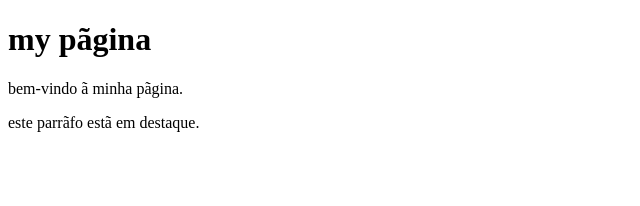
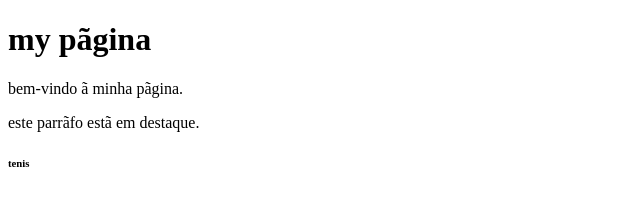
Before and after one commit to eduardopaez70/aula, a plain HTML site: page carlos.html in a window 1280 px wide. Shown: the full height of the page, 0-640 px from the left. Drawn offline with Linux system fonts and the light colour scheme.

Commit message:
Add files via upload

```diff
--- a/carlos.html
+++ b/carlos.html
@@ -9,5 +9,8 @@
     <h1>my pãgina</h1>
     <p>bem-vindo ã minha pãgina.</p>
     <p class="destaque">este parrãfo estã em destaque.</p>
+    <h6>tenis</h6>
+
+
 </body>
 </html>
```
